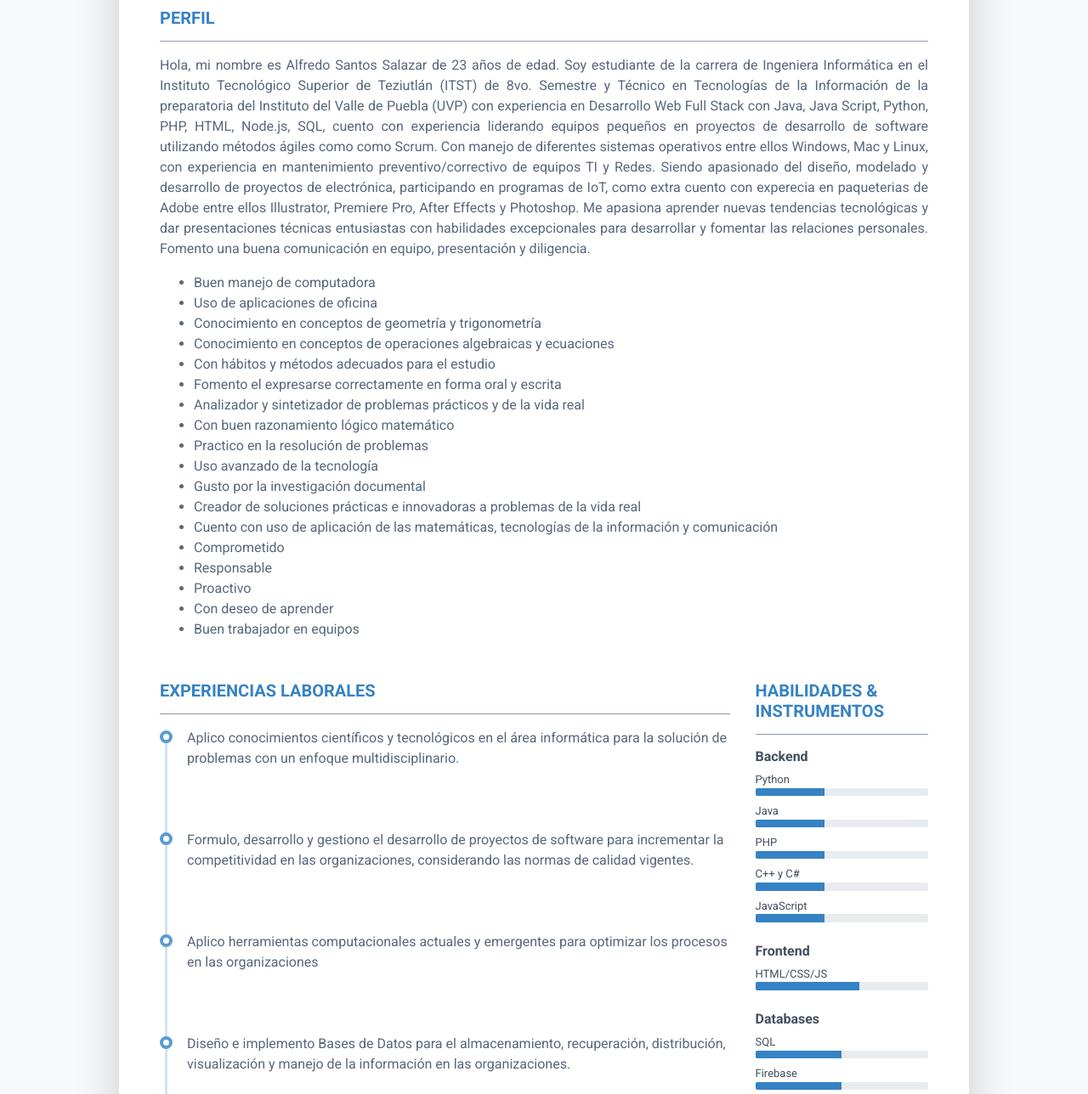
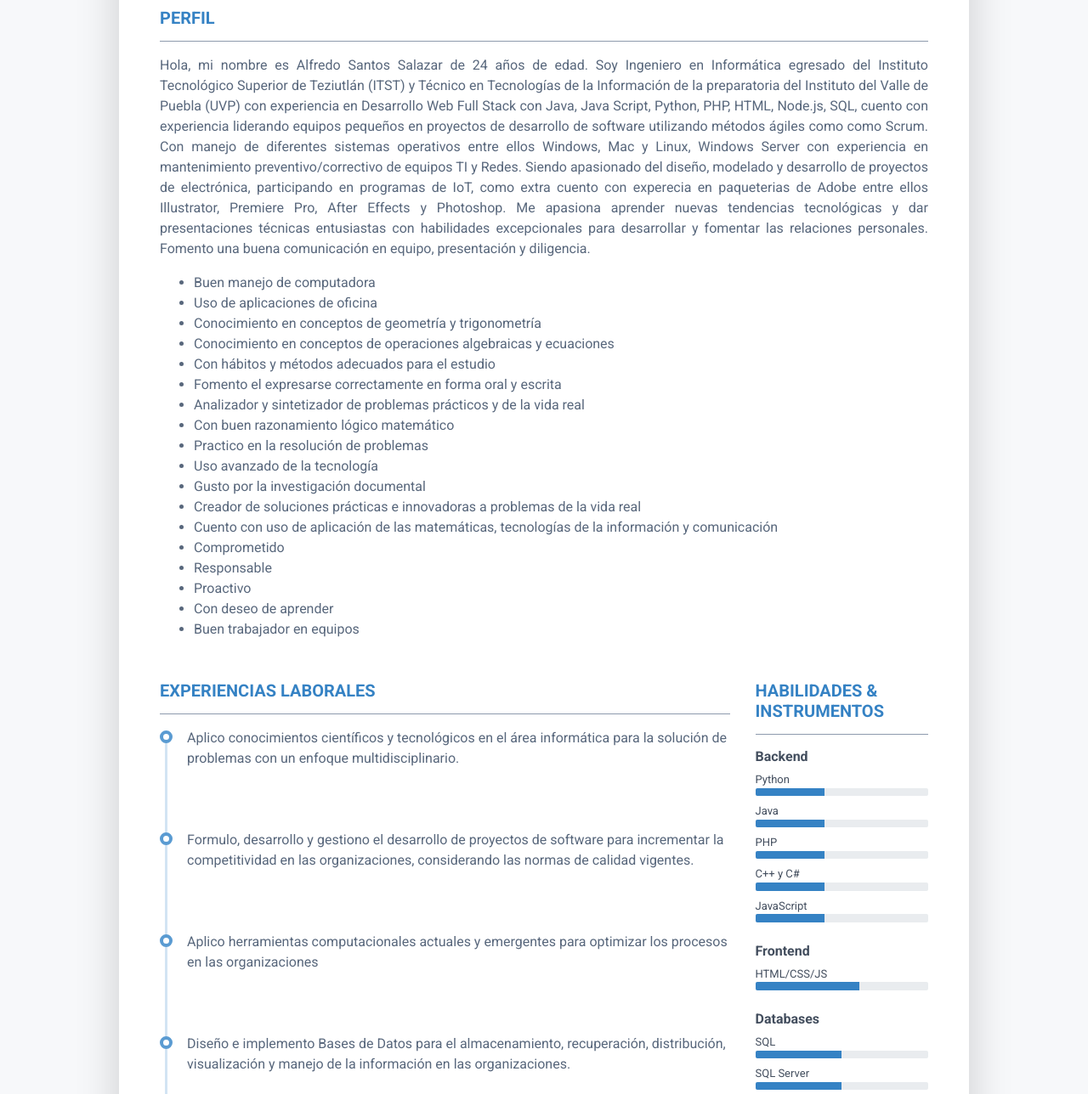
Before and after one commit to AlfredoSantosSalazar/AlfredoSantosSalazar.github.io, a plain HTML site: page index.html in a window 1280 px wide. Shown: the part 289-1577 px from the top of the page at 85% size. Drawn offline with Linux system fonts and the light colour scheme.

Commit message:
Update index.html

```diff
--- a/index.html
+++ b/index.html
@@ -42,7 +42,7 @@
 
                     <li><a href="mailto:santossalazaralfredo@gmail.com"><i class="fa fa-envelope" data-fa-transform="grow-3"></i> Correo Electronico
                     </li>
-                    <li><a href="https://wa.me/message/JX7AR4O6V4SWC1"><i class="fa fa-whatsapp" aria-hidden="true"></i> Numero de Celular</li>
+                    <li><a href="https://wa.me/522311645768"><i class="fa fa-whatsapp" aria-hidden="true"></i> Numero de Celular</li>
 
                     </ul>
                 </div><!--//primary-info-->
@@ -54,11 +54,11 @@
 
                     <li class="mb-3"><a href="https://github.com/AlfredoSantosSalazar"><span class="fa-container text-center mr-2"><i     class="fa fa-github"></i></span>AlfredoSantosSalazar</a></li>
 
-                    <li class="mb-3"><a href="https://www.facebook.com/Alfredo.Santos.Salazar/"><span class="fa-container text-center mr-2"><i     class="fa fa-facebook"></i></span>Alfredo Salazar</a></li>
+                    <li class="mb-3"><a href="https://www.facebook.com/SantosSalazarAlfredo/"><span class="fa-container text-center mr-2"><i     class="fa fa-facebook"></i></span>Alfredo Salazar</a></li>
 
                     <li class="mb-3"><a href="http://t.me/AlfredoSantosSalazar"><span class="fa-container    text-center mr-2"><i class="fa fa-telegram"></i></span>Alfredo Salazar</a></li>
 
-                    <li class="mb-3"><a href="https://youtu.be/y32AEJT2vFs"><span class="fa-container    text-center mr-2"><i class="fa fa-youtube"></i></span>Alfredo Salazar</a></li>
+                    <li class="mb-3"><a href="https://www.youtube.com/channel/UCssCikhBgdVPkbRzmCsfjkw"><span class="fa-container    text-center mr-2"><i class="fa fa-youtube"></i></span>Alfredo Salazar</a></li>
 
 
                         </ul>
@@ -72,10 +72,10 @@
 <section class="resume-section summary-section mb-5">
     <h2 class="resume-section-title text-uppercase font-weight-bold pb-3 mb-3">Perfil</h2>
     <div class="resume-section-content">
-        <p align="justify">Hola, mi nombre es Alfredo Santos Salazar de 23 años de edad. Soy estudiante de la carrera de Ingeniera Informática en el Instituto Tecnológico Superior de Teziutlán
-            (ITST) de 8vo. Semestre y Técnico en Tecnologías de la Información de la preparatoria del Instituto del Valle de Puebla (UVP) con experiencia
+        <p align="justify">Hola, mi nombre es Alfredo Santos Salazar de 24 años de edad. Soy Ingeniero en Informática egresado del Instituto Tecnológico Superior de Teziutlán
+            (ITST) y Técnico en Tecnologías de la Información de la preparatoria del Instituto del Valle de Puebla (UVP) con experiencia
              en Desarrollo Web Full Stack con Java, Java Script, Python, PHP,  HTML, Node.js, SQL, cuento con experiencia liderando equipos pequeños en proyectos
-              de desarrollo de software utilizando métodos ágiles como como Scrum. Con manejo de diferentes sistemas operativos entre ellos Windows, Mac y Linux,
+              de desarrollo de software utilizando métodos ágiles como como Scrum. Con manejo de diferentes sistemas operativos entre ellos Windows, Mac y Linux, Windows Server
                con experiencia en mantenimiento preventivo/correctivo de equipos TI y Redes. Siendo apasionado del diseño, modelado y desarrollo de proyectos de electrónica,
                 participando en programas de IoT, como extra cuento con experecia en paqueterias de Adobe entre ellos Illustrator, Premiere Pro, After Effects y Photoshop.
                 Me apasiona aprender nuevas tendencias tecnológicas y dar presentaciones técnicas entusiastas con habilidades excepcionales
@@ -402,6 +402,12 @@
                             <div class="progress-bar theme-progress-bar-dark" role="progressbar" style="width: 50%" aria-valuenow="25" aria-valuemin="0" aria-valuemax="100"></div>
                         </div>
                     </li>
+			<li class="mb-2">
+                        <div class="resume-skill-name">SQL Server</div>
+                        <div class="progress resume-progress">
+                            <div class="progress-bar theme-progress-bar-dark" role="progressbar" style="width: 50%" aria-valuenow="25" aria-valuemin="0" aria-valuemax="100"></div>
+                        </div>
+                    </li>
 
                     <li class="mb-2">
                         <div class="resume-skill-name">Firebase</div>
```
